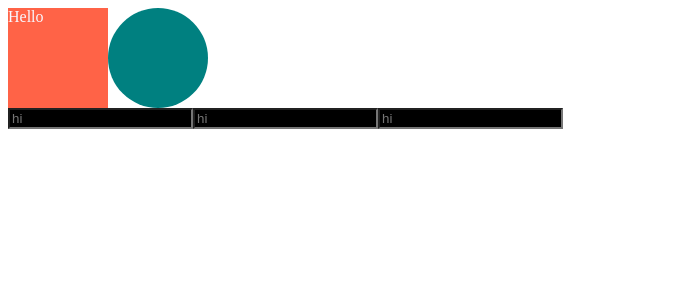
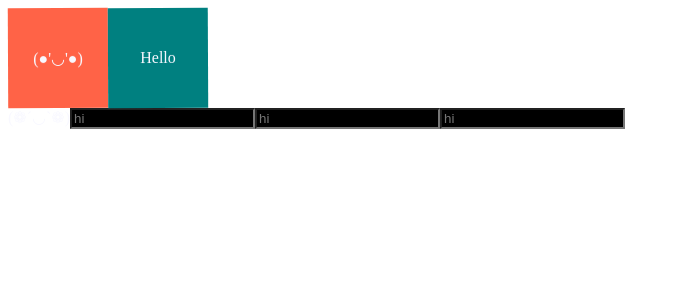
Before and after one commit to sjyoung123/react-masterclass, a React (Create React App) app: page / in a window 1280 px wide. Shown: the top 300 px of the page, without its empty margins (0-681 px from the left). Built offline with nearby package versions, Linux system fonts and the light colour scheme.

Commit message:
style:Updated animation & pseudo selector

```diff
--- a/src/App.js
+++ b/src/App.js
@@ -1,13 +1,44 @@
-import styled from "styled-components";
+import styled, { keyframes } from "styled-components";
 
 const Father = styled.div`
   display: flex;
+`;
+
+const Emoji = styled.span`
+  color: ghostwhite;
+`;
+
+const rotateAnimation = keyframes`
+0%{
+  transform:rotate(0deg);
+  border-radius:0%;
+}
+50%{
+  border-radius:50%;
+}
+100%{
+  transform:rotate(360deg);
+  border-radius:0%;
+}
+
 `;
 
 const Box = styled.div`
   background-color: ${(props) => props.bgColor};
   height: 100px;
   width: 100px;
+  display: flex;
+  justify-content: center;
+  align-items: center;
+  animation: ${rotateAnimation} ease-in-out 1s infinite;
+  ${Emoji} {
+    &:hover {
+      font-size: 50px;
+    }
+    &:active {
+      opacity: 10%;
+    }
+  }
 `;
 
 const Circle = styled(Box)`
@@ -28,10 +59,13 @@ function App() {
     <>
       <Father as="header">
         <Box bgColor="tomato">
+          <Emoji as="p">(●'◡'●)</Emoji>
+        </Box>
+        <Circle bgColor="teal">
           <Text>Hello</Text>
-        </Box>
-        <Circle bgColor="teal" />
+        </Circle>
       </Father>
+      <Emoji>(❁´◡`❁)</Emoji>
       <Input />
       <Input />
       <Input />
```
